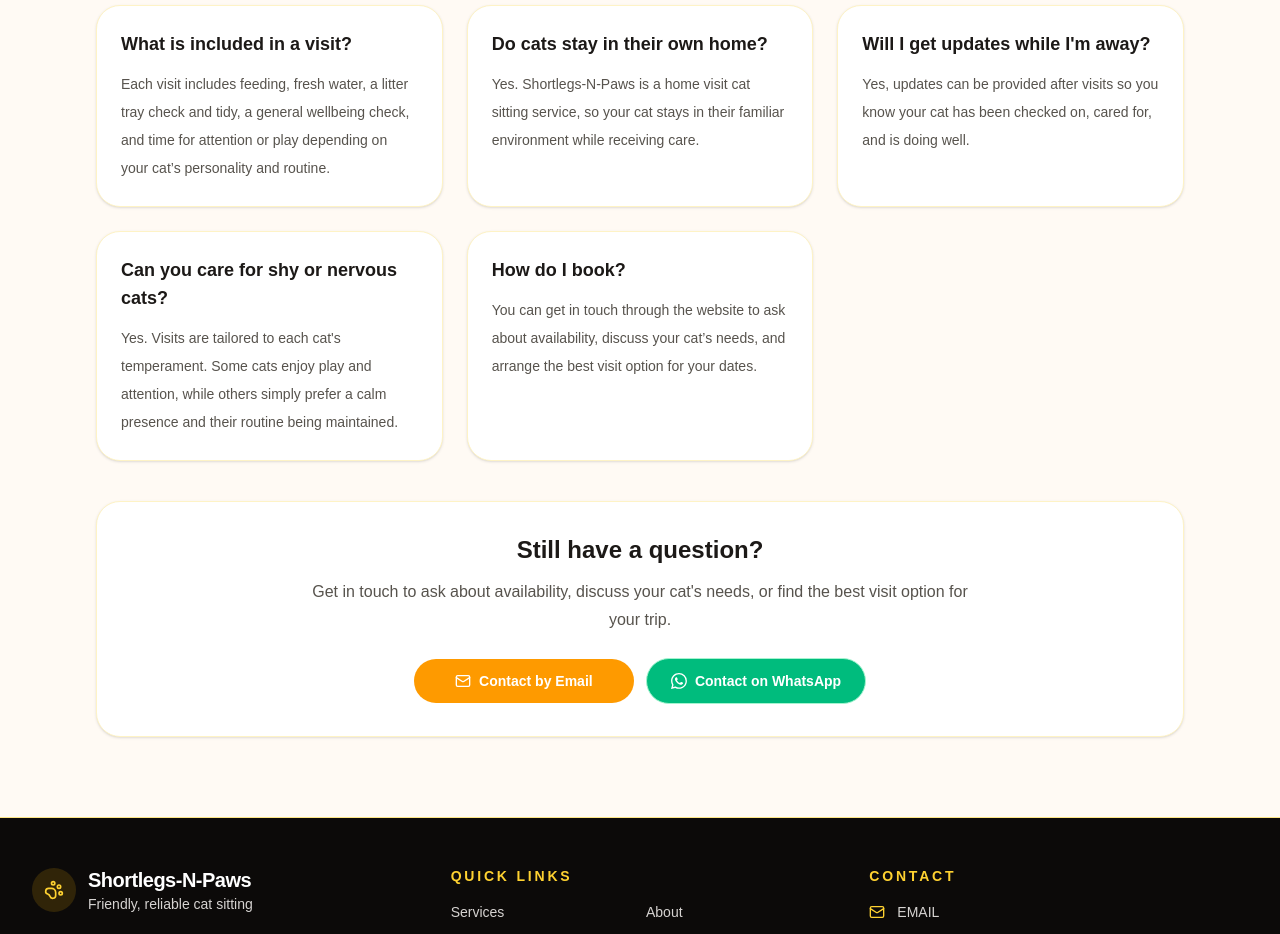
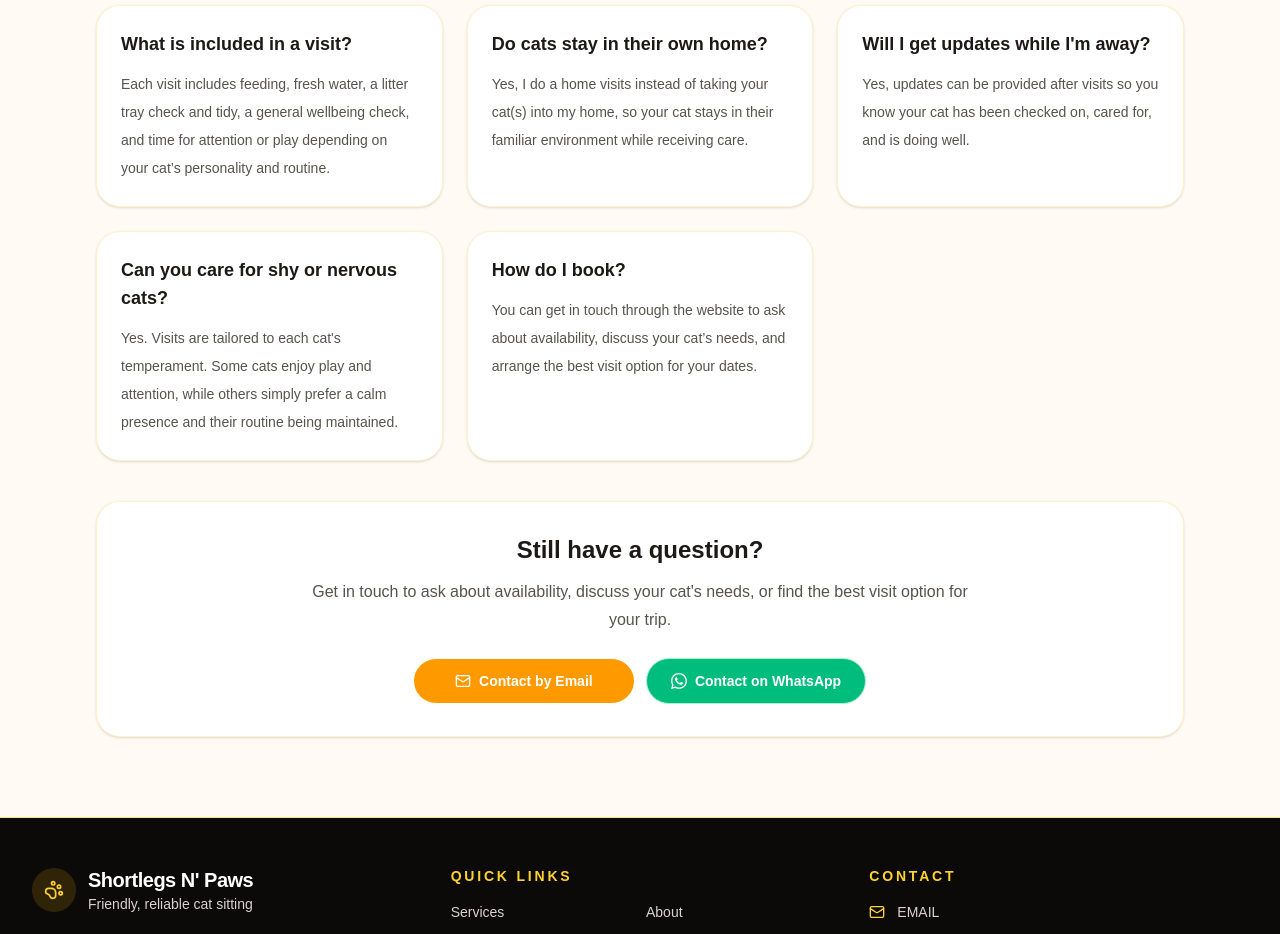
Before and after one commit to BlazingFury3008/Shortlegs-n-Paws-Website, a Next.js app in the folder frontend/: page / in a window 1280 px wide. Shown: the part 4003-4937 px from the top of the page. Built offline with nearby package versions, Linux system fonts and the light colour scheme.

Commit message:
fixed the name difference between the title and footer

```diff
--- a/frontend/app/components/main/FAQ.tsx
+++ b/frontend/app/components/main/FAQ.tsx
@@ -12,7 +12,7 @@ const faqItems = [
   {
     question: "Do cats stay in their own home?",
     answer:
-      "Yes. Shortlegs-N-Paws is a home visit cat sitting service, so your cat stays in their familiar environment while receiving care.",
+      "Yes, I do a home visits instead of taking your cat(s) into my home, so your cat stays in their familiar environment while receiving care.",
   },
   {
     question: "Will I get updates while I'm away?",
--- a/frontend/app/components/main/Footer.tsx
+++ b/frontend/app/components/main/Footer.tsx
@@ -26,7 +26,7 @@ export default function Footer() {
 
               <div>
                 <h3 className="text-xl font-bold tracking-tight">
-                  Shortlegs-N-Paws
+                  Shortlegs N' Paws
                 </h3>
                 <p className="text-sm text-stone-300">
                   Friendly, reliable cat sitting
```
